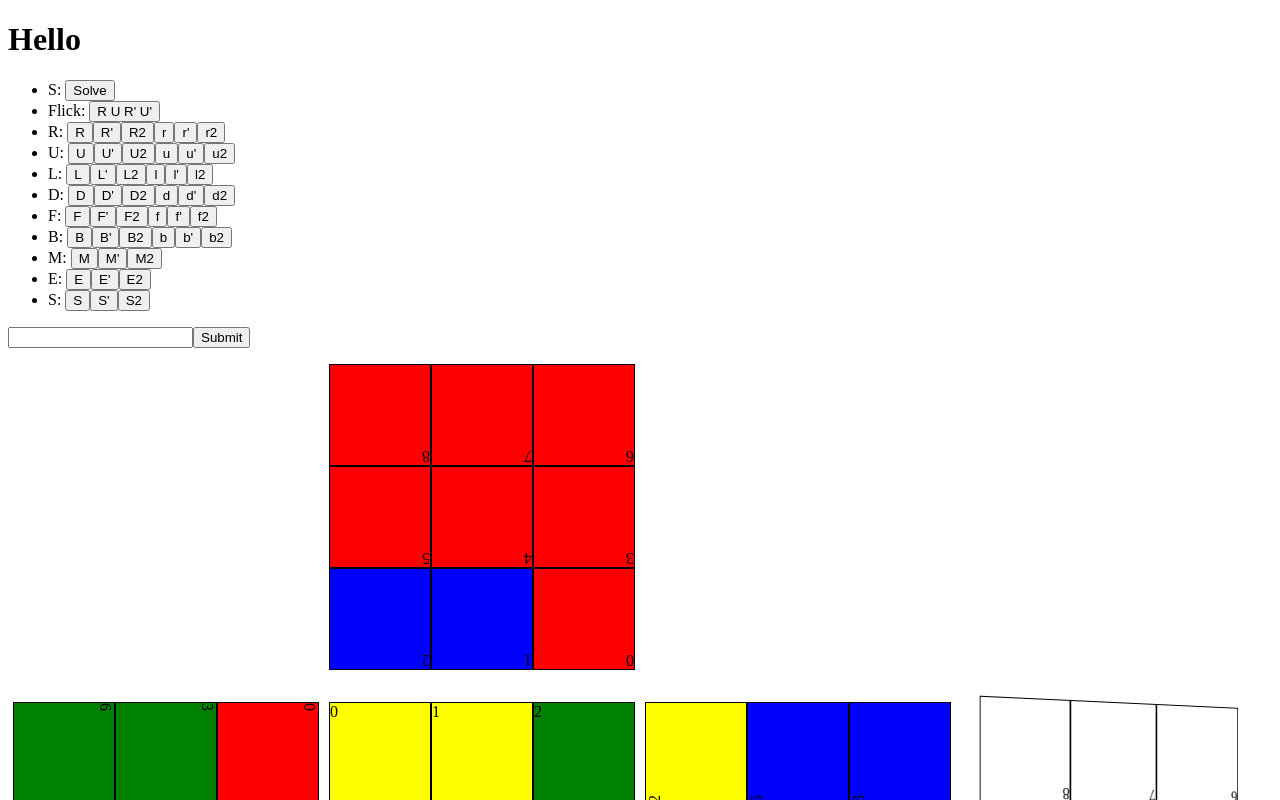
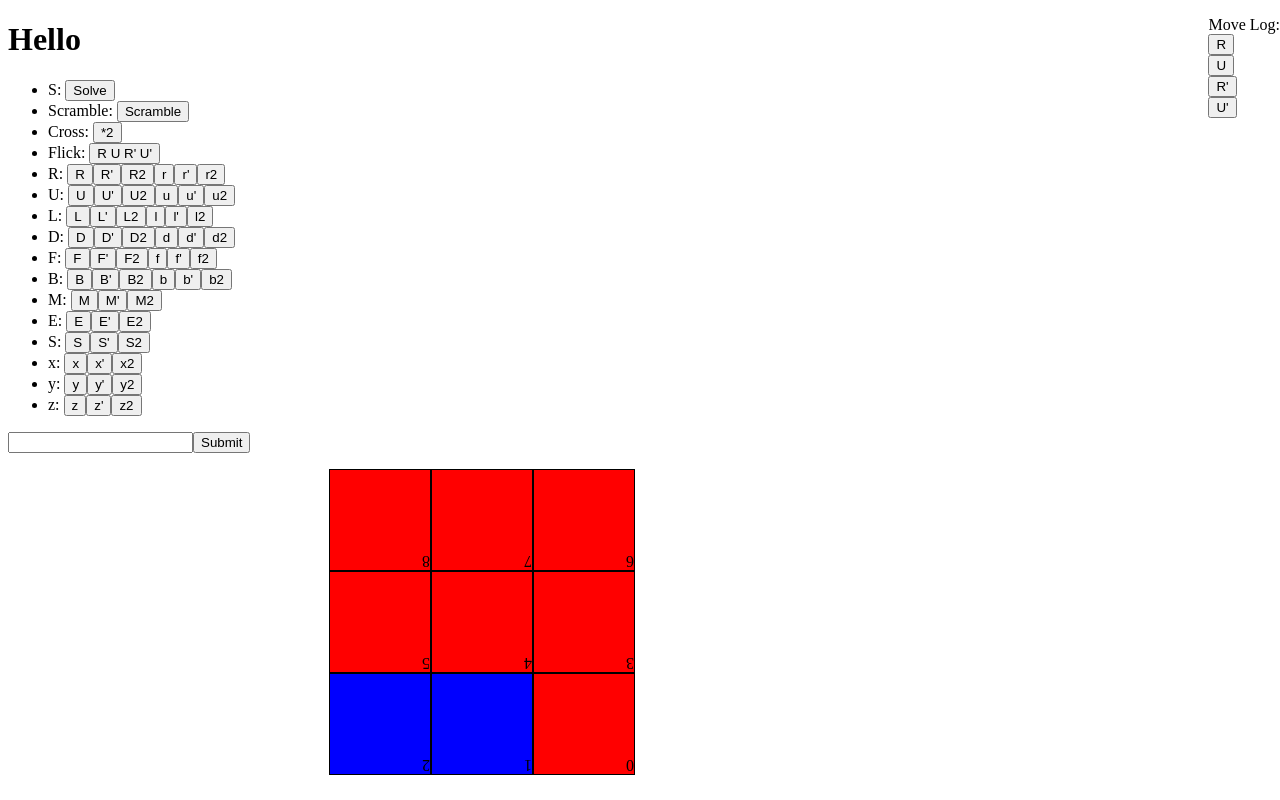
Before and after one commit to tubstrr/cubrr, a Nuxt app: page / in a window 1280 px wide. Both pictures are taken after a click on the button "R U R' U'". Shown: the top 800 px of the page. Built offline with nearby package versions, Linux system fonts and the light colour scheme.

Commit message:
update: move log

```diff
--- a/app.vue
+++ b/app.vue
@@ -1,12 +1,17 @@
 <script setup>
+	// Libraries
+	import { storeToRefs } from "pinia";
+
 	// Stores
 	import { useCubeStore } from "@/stores/cube";
+	import { generateScramble } from "@/composables/generateScramble";
 
 	const cubeStore = useCubeStore();
+	const { log } = storeToRefs(cubeStore);
 
 	const command = ref(null);
 	const submit = () => {
-		const steps = command.value.split(" ");
+		const steps = command.value.replaceAll("(", "").replaceAll(")", "").split(" ");
 		steps.forEach((step) => {
 			const prime = step.includes("'");
 			const double = step.includes("2");
@@ -15,7 +20,7 @@
 	};
 
 	const doCode = (code) => {
-		const steps = code.split(" ");
+		const steps = code.replaceAll("(", "").replaceAll(")", "").split(" ");
 		steps.forEach((step) => {
 			const prime = step.includes("'");
 			const double = step.includes("2");
@@ -23,8 +28,14 @@
 		});
 	};
 
+	const scramble = () => {
+		const scramble = generateScramble();
+		console.log(`🚀  scramble:`, scramble);
+		doCode(scramble);
+	};
+
 	const notation = ["R", "U", "L", "D", "F", "B"];
-	const slices = ["M", "E", "S"];
+	const slices = ["M", "E", "S", "x", "y", "z"];
 </script>
 
 <template>
@@ -34,6 +45,14 @@
 			<li>
 				S:
 				<button @click="cubeStore.solveCube()">Solve</button>
+			</li>
+			<li>
+				Scramble:
+				<button @click="scramble()">Scramble</button>
+			</li>
+			<li>
+				Cross:
+				<button @click="doCode(`R2 L2 U2 D2 B2 F2`)">*2</button>
 			</li>
 			<li>
 				Flick:
@@ -59,6 +78,23 @@
 			<input type="text" v-model="command" />
 			<button>Submit</button>
 		</form>
+		<ul class="move-log">
+			<li>Move Log:</li>
+			<li v-for="(move, index) in log" :key="move.state">
+				<button @click="cubeStore.updateCubeState(move.state, index)">
+					{{ move.stringNotation }}
+				</button>
+			</li>
+		</ul>
 		<Cube />
 	</main>
 </template>
+
+<style lang="scss">
+	.move-log {
+		list-style: none;
+		position: fixed;
+		top: 0;
+		right: 0;
+	}
+</style>
--- /dev/null
+++ b/composables/generateScramble.ts
@@ -0,0 +1,9 @@
+export const generateScramble = (length: number = 25) => {
+	const moves = ["R", "R'", "R2", "L", "L'", "L2", "U", "U'", "U2", "D", "D'", "D2", "F", "F'", "F2", "B", "B'", "B2"];
+	const scramble = [];
+	for (let i = 0; i < length; i++) {
+		const move = moves[Math.floor(Math.random() * moves.length)];
+		scramble.push(move);
+	}
+	return scramble.join(" ");
+};
--- a/stores/cube.ts
+++ b/stores/cube.ts
@@ -9,9 +9,14 @@ import { rotateFace } from "@/composables/rotateFace";
 import { reverseFace } from "@/composables/reverseFace";
 import { rotateLayer } from "@/composables/rotateLayer";
 
+type face = string[]; //array of cells
+type cubeState = face[]; //array of faces
+type singleMove = { stringNotation: string; state: cubeState };
+type moveLog = singleMove[];
+
 export const useCubeStore = defineStore("cube", {
 	state: () => ({
-		solveState: [
+		solveState: <cubeState>[
 			// Back - 0
 			["r", "r", "r", "r", "r", "r", "r", "r", "r"],
 			// Left - 1
@@ -25,7 +30,7 @@ export const useCubeStore = defineStore("cube", {
 			// Front - 5
 			["o", "o", "o", "o", "o", "o", "o", "o", "o"]
 		],
-		cube: [
+		cube: <cubeState>[
 			// Back - 0
 			["r", "r", "r", "r", "r", "r", "r", "r", "r"],
 			// Left - 1
@@ -38,13 +43,24 @@ export const useCubeStore = defineStore("cube", {
 			["w", "w", "w", "w", "w", "w", "w", "w", "w"],
 			// Front - 5
 			["o", "o", "o", "o", "o", "o", "o", "o", "o"]
-		]
+		],
+		log: <moveLog>[]
 	}),
 	actions: {
+		clearLog() {
+			this.log = [];
+		},
 		solveCube() {
 			this.cube = this.solveState;
+			this.clearLog();
+		},
+		updateCubeState(state: cubeState, index: number = this.log.length) {
+			this.cube = state;
+			this.log = this.log.slice(0, index);
 		},
 		rotateFace(notation: string, prime: boolean, double: boolean) {
+			const stringNotation = notation + (prime ? "'" : "") + (double ? "2" : "");
+			this.log.push({ stringNotation, state: this.cube });
 			switch (notation) {
 				case "R":
 					this.rotateRight(prime, double);
@@ -97,6 +113,17 @@ export const useCubeStore = defineStore("cube", {
 					this.rotateBack(prime, double);
 					this.rotateSide(!prime, double);
 					break;
+				case "x":
+					this.rotateFace("r", prime, double);
+					this.rotateFace("L", !prime, double);
+					break;
+				case "y":
+					this.rotateFace("u", prime, double);
+					this.rotateFace("D", !prime, double);
+					break;
+				case "z":
+					this.rotateFace("f", prime, double);
+					this.rotateFace("B", !prime, double);
 				default:
 					console.log("not supported at this time");
 					break;
```
